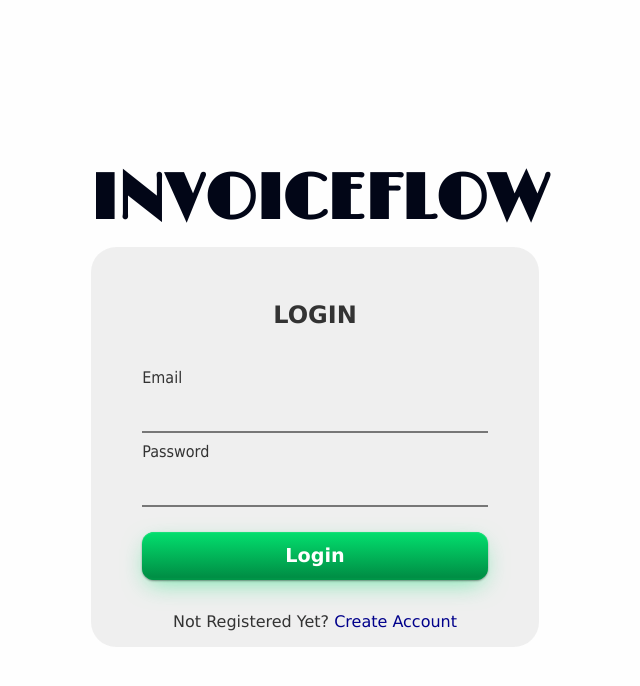
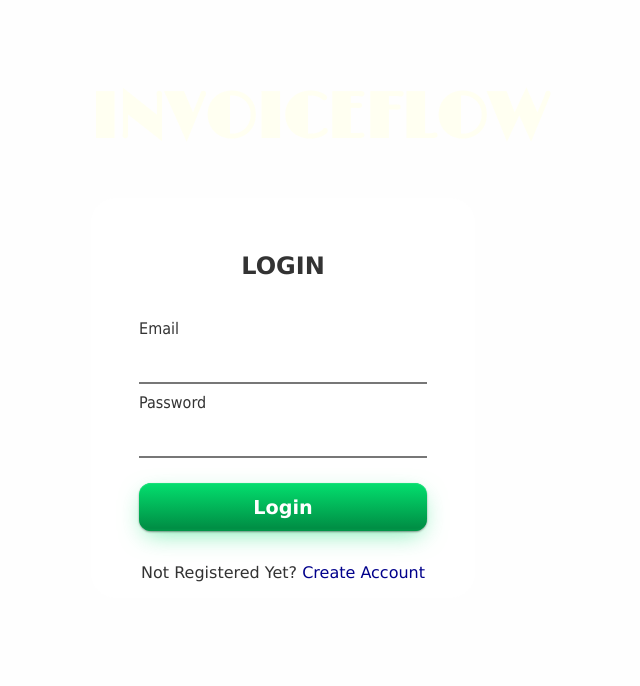
Before and after one commit to aniket-Kandangire28032K/InvoiceFlow, a React app in the folder frontend/: page /login in a window 1280 px wide. Shown: the top 686 px of the page, without its empty margins (320-960 px from the left). Built offline with nearby package versions, Linux system fonts and the light colour scheme; no server answers; the HTML template or start-up script is replaced by a standard one; a web font is replaced by a local one.

Commit message:
21102026

```diff
--- a/frontend/src/App.scss
+++ b/frontend/src/App.scss
@@ -35,10 +35,12 @@
 .login {
   background:  #fffff1;
   background:  #fefefe;
+  background:linear-gradient(#000000cc);
   width: 100%;
   min-height: 100dvh;
   display: grid;
-  place-content: center;
+  place-content: start center;
+  gap:2rem;
   color: #333;
 
   @media (max-width: 450px) {
@@ -51,17 +53,20 @@
     }
     h1 {
       text-align: center;
-      margin: 0.5rem 0;
+      margin: .5rem 0;
+      margin-top: 5rem;
       font-family: "limelight", sans-serif;
       color: #004147;
       color:#020617;
       font-size: 4rem;
+      color: #fffff1;
     }
   .section-1 {
     background-color: #e3e3e388;
+    background: #fff;
     border-radius: 25px;
     padding: 1rem 2rem;
-    width: 35dvw;
+    width: 30dvw;
     min-height: 50dvh;
     display: flex;
     flex-direction: column;
```
